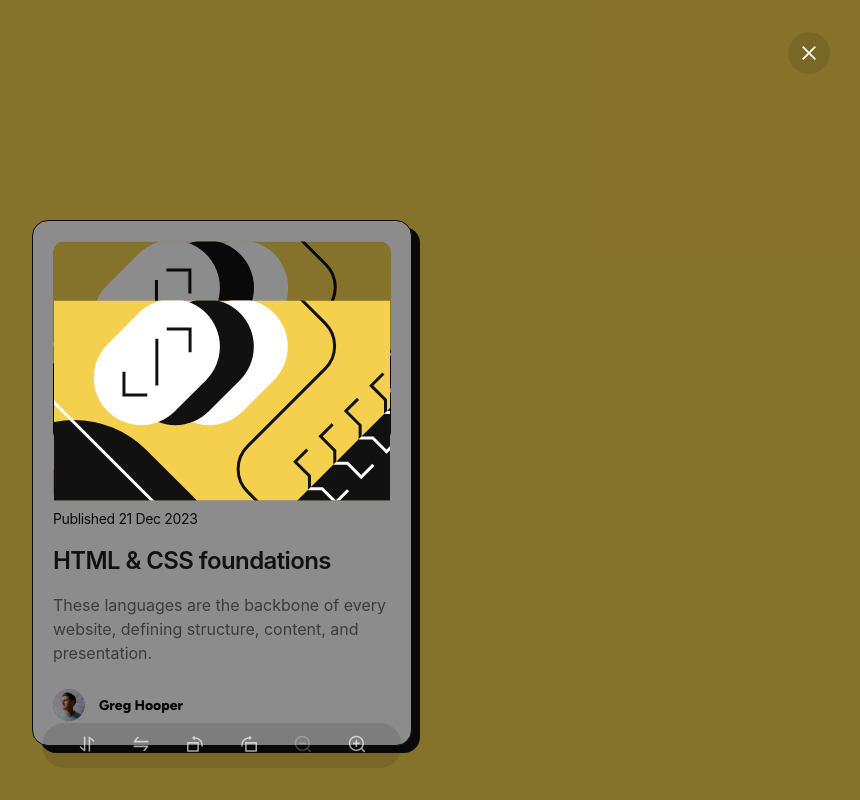
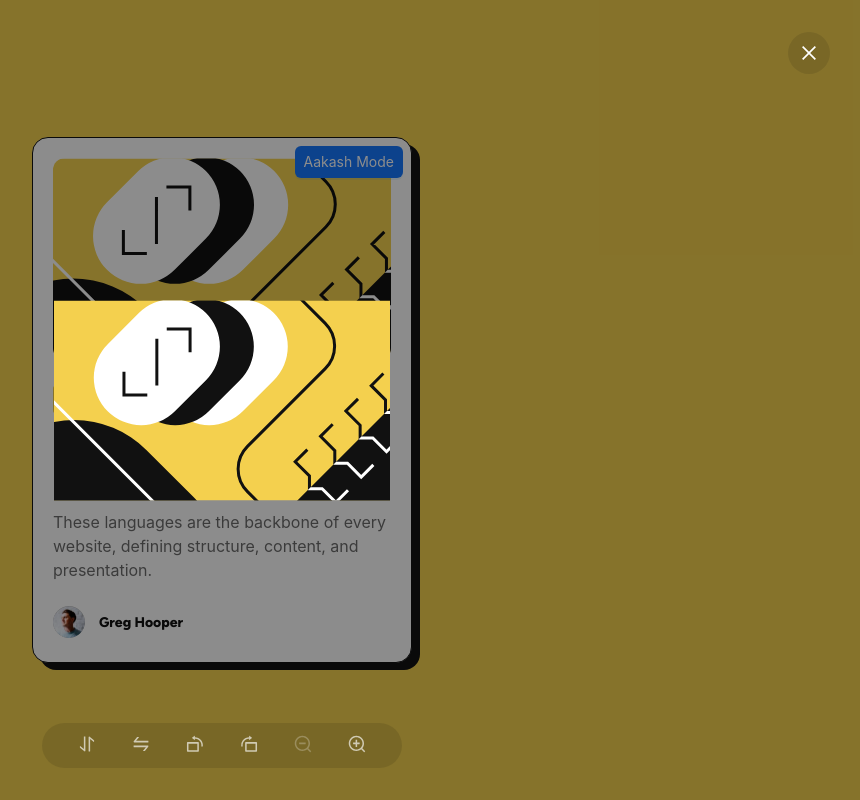
Before and after one commit to skyv26/blog-preview-card, a React (Vite) app: page / in a window 1280 px wide. Both pictures are taken after a click on the element "Preview". Shown: the whole page, without its empty margins (418-1278 px from the left). Built offline with nearby package versions, Linux system fonts and the light colour scheme.

Commit message:
feat: make the content dynamic

```diff
--- a/package.json
+++ b/package.json
@@ -4,7 +4,7 @@
   "version": "0.0.0",
   "type": "module",
   "scripts": {
-    "dev": "vite",
+    "dev": "vite --host",
     "build": "tsc -b && vite build",
     "lint": "eslint .",
     "preview": "vite preview"
--- a/src/App.tsx
+++ b/src/App.tsx
@@ -1,6 +1,15 @@
-import './App.css'
-import MainCard from './components/main-card/MainCard'
+import "./App.css";
+import MainCard from "./components/main-card/MainCard";
+import { MyContextProvider } from "./MyContext";
 
-const App = () => <MainCard />;
+const App: React.FC = () => {
+  return (
+    <main>
+      <MyContextProvider>
+        <MainCard />
+      </MyContextProvider>
+    </main>
+  );
+};
 
 export default App;
--- /dev/null
+++ b/src/MyContext.tsx
@@ -0,0 +1,89 @@
+import { createContext, ReactNode, useContext, useState } from "react";
+import AakashImage from "./assets/images/aakash.jpeg";
+import DefaultAvatar from "./assets/images/image-avatar.webp";
+import DefaultCardPic from './assets/images/illustration-article.svg';
+import AakashCardPic from './assets/images/aakash_pic.svg';
+
+// Define the shape of the context
+interface ContentContextProps {
+  content: Content;
+  toggleContent: () => void;
+}
+
+const formattedDate = new Intl.DateTimeFormat("en-GB", {
+  day: "numeric",
+  month: "short",
+  year: "numeric",
+}).format(new Date());
+
+// Define the structure of your content
+interface Content {
+  tag: string;
+  date: string;
+  title: string;
+  card_pic: string;
+  description: string;
+  avatar: string;
+  name: string;
+  buttonText: string;
+}
+
+// Create the Context
+const ContentContext = createContext<ContentContextProps | undefined>(
+  undefined
+);
+
+// Context Provider component
+const MyContextProvider = ({ children }: { children: ReactNode }) => {
+  const [content, setContent] = useState<Content>({
+    tag: "Learning",
+    date: "21 Dec 2023",
+    title: "HTML & CSS foundations",
+    card_pic: DefaultCardPic,
+    description:
+      "These languages are the backbone of every website, defining structure, content, and presentation.",
+    avatar: DefaultAvatar,
+    name: "Greg Hooper",
+    buttonText: "Aakash",
+  });
+
+  const toggleContent = () => {
+    setContent((prev) => ({
+      tag: prev.tag === "Learning" ? "About Me" : "Learning",
+      date: content.date === "21 Dec 2023" ? formattedDate : "21 Dec 2023",
+      title:
+        prev.title === "HTML & CSS foundations"
+          ? "Aakash Verma"
+          : "HTML & CSS foundations",
+      description:
+        prev.description ===
+        "These languages are the backbone of every website, defining structure, content, and presentation."
+          ? "Aakash Verma, a passionate software engineer working at Byteloom.io, a fintech product-based company."
+          : "These languages are the backbone of every website, defining structure, content, and presentation.",
+      avatar: prev.avatar.toLowerCase().includes("aakash")
+        ? DefaultAvatar
+        : AakashImage,
+      name: prev.name === "Greg Hooper" ? "Aakash Verma" : "Greg Hooper",
+      buttonText: prev.buttonText.includes("Aakash") ? 'Normal' : 'Aakash',
+      card_pic: prev.card_pic.includes('illustration') ? AakashCardPic : DefaultCardPic
+    }));
+  };
+
+  return (
+    <ContentContext.Provider value={{ content, toggleContent }}>
+      {children}
+    </ContentContext.Provider>
+  );
+};
+
+// Custom hook to use the ContentContext
+const useMyContext = () => {
+  const context = useContext(ContentContext);
+  if (!context) {
+    throw new Error("useContent must be used within a ContentProvider");
+  }
+  return context;
+};
+
+// eslint-disable-next-line react-refresh/only-export-components
+export { MyContextProvider, useMyContext };
--- a/src/components/author-card/AuthorCard.tsx
+++ b/src/components/author-card/AuthorCard.tsx
@@ -1,15 +1,17 @@
 import { Col, Row } from "antd";
 import { Avatar } from 'antd';
-import UserAvatar from '../../assets/images/image-avatar.webp'
+// import UserAvatar from '../../assets/images/image-avatar.webp'
+import { useMyContext } from "../../MyContext";
 
 const AuthorCard: React.FC = () => {
+  const { content } = useMyContext();
   return (
     <Row align="middle" gutter={14} className="mt-5">
       <Col>
-      <Avatar size="default" className="border-none" icon={<img src={UserAvatar} />} />
+      <Avatar size="default" className="border-none" icon={<img src={content.avatar} />} />
       </Col>
       <Col>
-      <strong className="text-[hsl(0,0%,7%)] font-figTree font-semibold">Greg Hooper</strong>
+      <strong className="text-[hsl(0,0%,7%)] font-figTree font-semibold">{content.name}</strong>
       </Col>
     </Row>
   );
--- a/src/components/card-meta/CardMeta.tsx
+++ b/src/components/card-meta/CardMeta.tsx
@@ -1,13 +1,15 @@
 import Title from "antd/es/typography/Title";
 import AuthorCard from "../author-card/AuthorCard";
+import { useMyContext } from "../../MyContext";
 
 const CardMeta: React.FC = () => {
+  const { content } = useMyContext();
+
   return (
     <div className="flex flex-col gap-1">
-      <Title level={3} className="tracking-tight text-[hsl(0,0%,7%)]">HTML & CSS foundations</Title>
+      <Title level={3} className="tracking-tight text-[hsl(0,0%,7%)]">{content.title}</Title>
       <p className="text-base text-[hsl(0,0%,42%)]">
-        These languages are the backbone of every website, defining structure,
-        content, and presentation.
+        {content.description}
       </p>
       <AuthorCard />
     </div>
--- a/src/components/main-card/MainCard.tsx
+++ b/src/components/main-card/MainCard.tsx
@@ -1,13 +1,32 @@
-import { Image, Row, Col } from "antd";
-import CardImage from "../../assets/images/illustration-article.svg";
+import { Image, Row, Col, Button } from "antd";
 import CardMeta from "../card-meta/CardMeta";
 import PublishedDate from "../published-date/PublishedDate";
 import Tags from "../tags/Tags";
+import { useState } from "react";
+import { useMyContext } from "../../MyContext";
 
 const MainCard: React.FC = () => {
+  const [isAakashMode, setAakashMode] = useState<boolean>(false);
+  const { content, toggleContent } = useMyContext();
+
+  // TypeScript typed event handlers
+  const handleMouseEnter = (e: React.MouseEvent<HTMLDivElement>) => {
+    e.stopPropagation();
+    setAakashMode(true);
+  };
+
+  const handleMouseLeave = (e: React.MouseEvent<HTMLDivElement>) => {
+    e.stopPropagation();
+    setAakashMode(false);
+  };
+
   return (
-    <div className="max-w-[380px] bg-white font-figTree text-left p-5 mt-[188px] !rounded-2xl border border-[hsl(0,0%,7%)] flex flex-col gap-6 shadow-[8px_7px_0_0] shadow-[hsl(0,0%,7%)]">
-      <Image className="rounded-xl" src={CardImage} />
+    <div
+      onMouseEnter={handleMouseEnter}
+      onMouseLeave={handleMouseLeave}
+      className="relative max-w-[380px] bg-white font-figTree text-left p-5 !rounded-2xl border border-[hsl(0,0%,7%)] flex flex-col gap-6 shadow-[8px_7px_0_0] shadow-[hsl(0,0%,7%)]"
+    >
+      <Image className="rounded-xl" src={content.card_pic} />
       <Row>
         <Col className="flex flex-col gap-4 py-1">
           <Tags />
@@ -15,7 +34,13 @@ const MainCard: React.FC = () => {
           <CardMeta />
         </Col>
       </Row>
+      {isAakashMode && (
+        <Button type="primary" onClick={toggleContent} className="text-white p-2 absolute top-2 right-2">
+          {content.buttonText} Mode
+        </Button>
+      )}
     </div>
   );
 };
+
 export default MainCard;
--- a/src/components/published-date/PublishedDate.tsx
+++ b/src/components/published-date/PublishedDate.tsx
@@ -1,9 +1,12 @@
-
+import { useMyContext } from "../../MyContext";
 
 const PublishedDate: React.FC = () => {
-    return (
-        <p className="text-sm text-[hsl(0,0%,7%)] tracking-tight font-md">Published 21 Dec 2023 </p>
-    )
+  const { content } = useMyContext();
+  return (
+    <p className="text-sm text-[hsl(0,0%,7%)] tracking-tight font-md">
+      {content.date}
+    </p>
+  );
 };
 
 export default PublishedDate;
--- a/src/components/tags/Tags.tsx
+++ b/src/components/tags/Tags.tsx
@@ -1,16 +1,19 @@
 import { List } from "antd";
+import { useMyContext } from "../../MyContext";
 
 interface TagObj {
   tag: string;
 }
 
-const data: TagObj[] = [
-  {
-    tag: "Learning",
-  }
-];
+const Tags = () => {
+  const { content } = useMyContext();
 
-const Tags = () => {
+  const data: TagObj[] = [
+    {
+      tag: content.tag,
+    },
+  ];
+
   return (
     <div className="flex gap-2">
       {data.map((item) => (
--- a/src/index.css
+++ b/src/index.css
@@ -3,7 +3,7 @@
 @tailwind utilities;
 
 body {
-  @apply bg-[#f4d04e] grid content-center;
+  @apply bg-[#f4d04e] grid content-center h-screen;
 }
 
 @font-face {
```
Also changed, not shown: src/assets/images/aakash.jpeg (added), src/assets/images/aakash_pic.svg (added).
